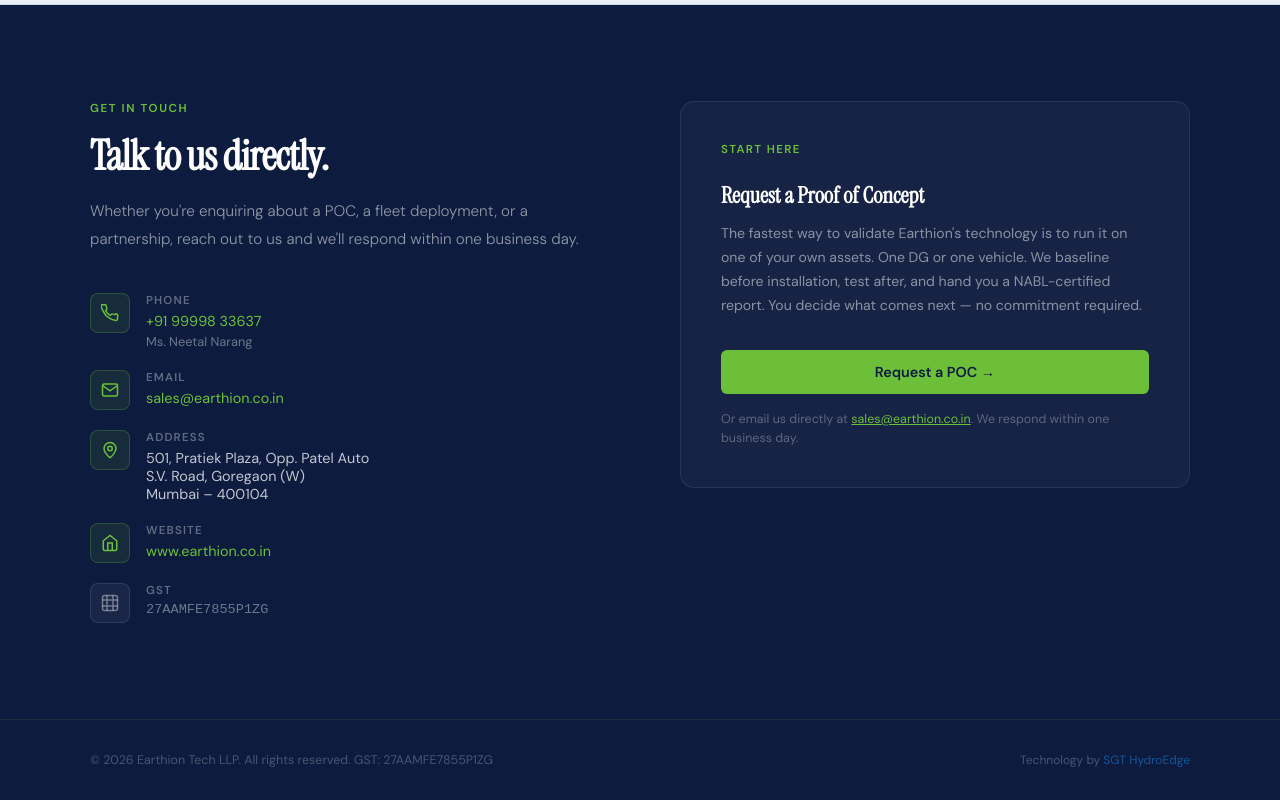
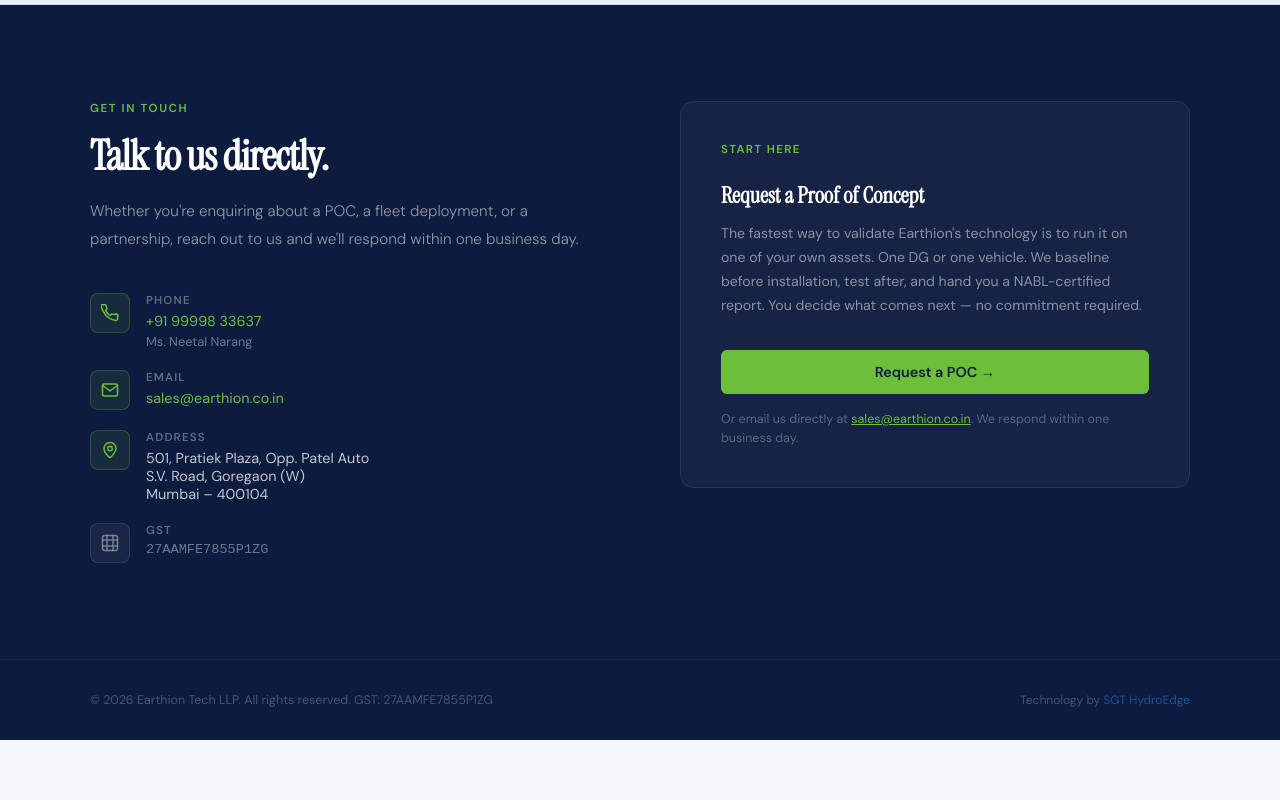
Before and after one commit to devsaarthigreentech-glitch/earthion-website, a Next.js app: page /about in a window 1280 px wide. Shown: the part 2783-3583 px from the top of the page. After the commit the page ends 3523 px from the top, so only its background shows below. Built offline with nearby package versions, Linux system fonts and the light colour scheme.

Commit message:
WEbsite name remove

```diff
--- a/app/about/page.jsx
+++ b/app/about/page.jsx
@@ -267,7 +267,7 @@
                     <div className="contact-value">501, Pratiek Plaza, Opp. Patel Auto<br />S.V. Road, Goregaon (W)<br />Mumbai – 400104</div>
                   </div>
                 </div>
-                <div className="contact-item">
+                {/* <div className="contact-item">
                   <div className="contact-icon">
                     <svg width="18" height="18" viewBox="0 0 24 24" fill="none" stroke="currentColor" strokeWidth="2"><path d="M3 9l9-7 9 7v11a2 2 0 01-2 2H5a2 2 0 01-2-2z"/><polyline points="9,22 9,12 15,12 15,22"/></svg>
                   </div>
@@ -275,7 +275,7 @@
                     <div className="contact-label">Website</div>
                     <div className="contact-value"><a href="https://www.earthion.co.in" target="_blank" rel="noopener noreferrer">www.earthion.co.in</a></div>
                   </div>
-                </div>
+                </div> */}
                 <div className="contact-item">
                   <div className="contact-icon" style={{ background: "rgba(255,255,255,.05)", border: "1px solid rgba(255,255,255,.1)", color: "rgba(255,255,255,.4)" }}>
                     <svg width="18" height="18" viewBox="0 0 24 24" fill="none" stroke="currentColor" strokeWidth="2"><rect x="2" y="2" width="20" height="20" rx="3"/><path d="M16 2v20M8 2v20M2 8h20M2 16h20"/></svg>
--- a/app/contact/page.jsx
+++ b/app/contact/page.jsx
@@ -174,11 +174,11 @@
                     </div>
                   </div>
                 </div>
-                <div className="info-item">
+                {/* <div className="info-item">
                   <div className="info-icon">
                     <svg width="18" height="18" viewBox="0 0 24 24" fill="none" stroke="currentColor" strokeWidth="2"><path d="M3 9l9-7 9 7v11a2 2 0 01-2 2H5a2 2 0 01-2-2z"/><polyline points="9,22 9,12 15,12 15,22"/></svg>
                   </div>
-                </div>
+                </div> */}
               </div>
 
               <div className="inquiry-label">What can we help with?</div>
```
